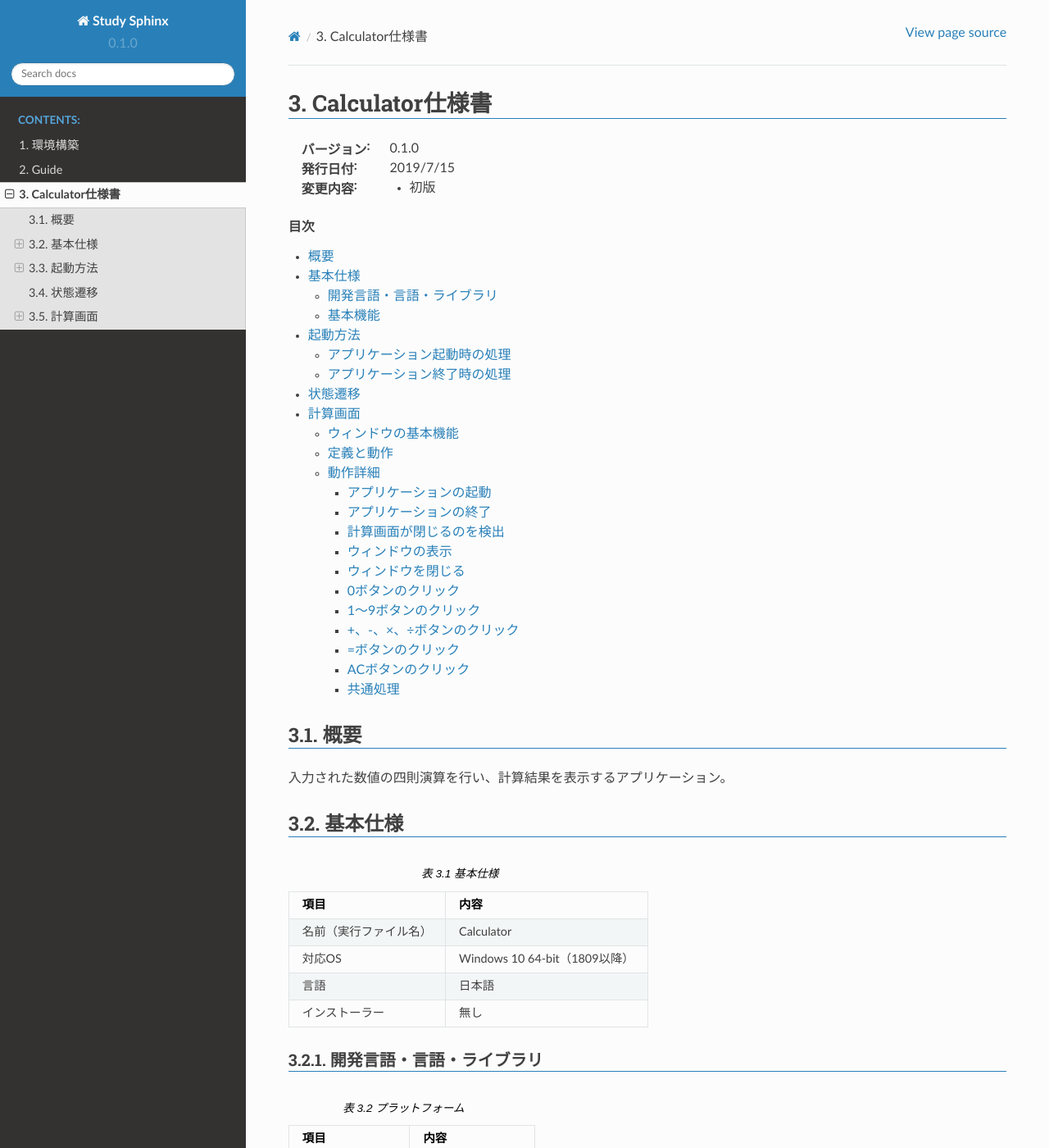
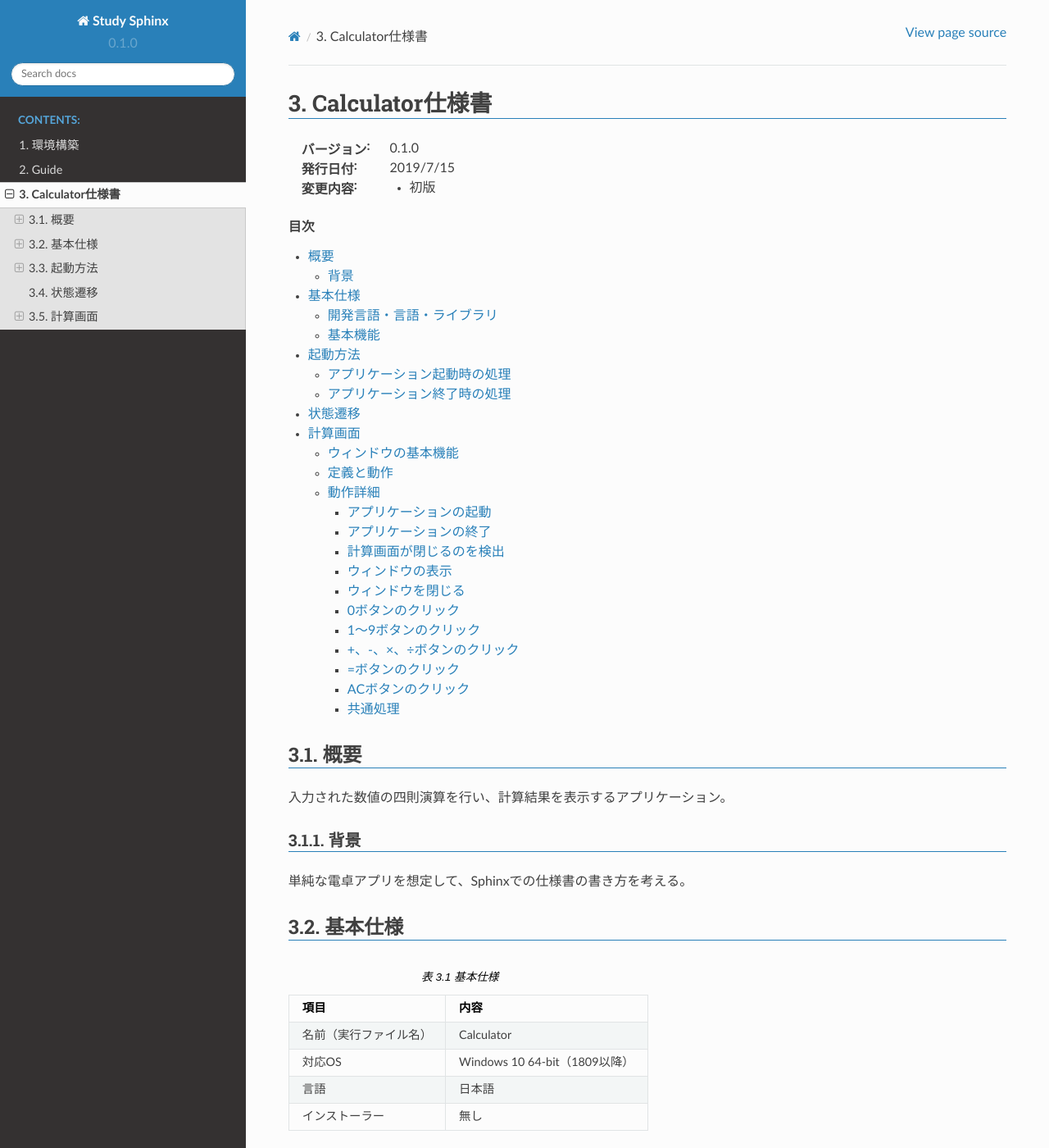
Before and after one commit to kkAyataka/study-sphinx, a Sphinx documentation site: the page built from doc/sample-calc-app/index.rst, in a window 1280 px wide and 1400 px high. Shown: the whole window at 82% size. Built offline with Sphinx 7.4.7 and the Read the Docs theme 2.0.0, drawn with Linux system fonts in a browser that asks for light colours.

Commit message:
Add backgroud

```diff
--- a/doc/sample-calc-app/index.rst
+++ b/doc/sample-calc-app/index.rst
@@ -16,6 +16,12 @@ Calculator仕様書
 --------------------------------------------------------------------------------
 
 入力された数値の四則演算を行い、計算結果を表示するアプリケーション。
+
+
+背景
+================================================================================
+
+単純な電卓アプリを想定して、Sphinxでの仕様書の書き方を考える。
 
 
 --------------------------------------------------------------------------------
```
